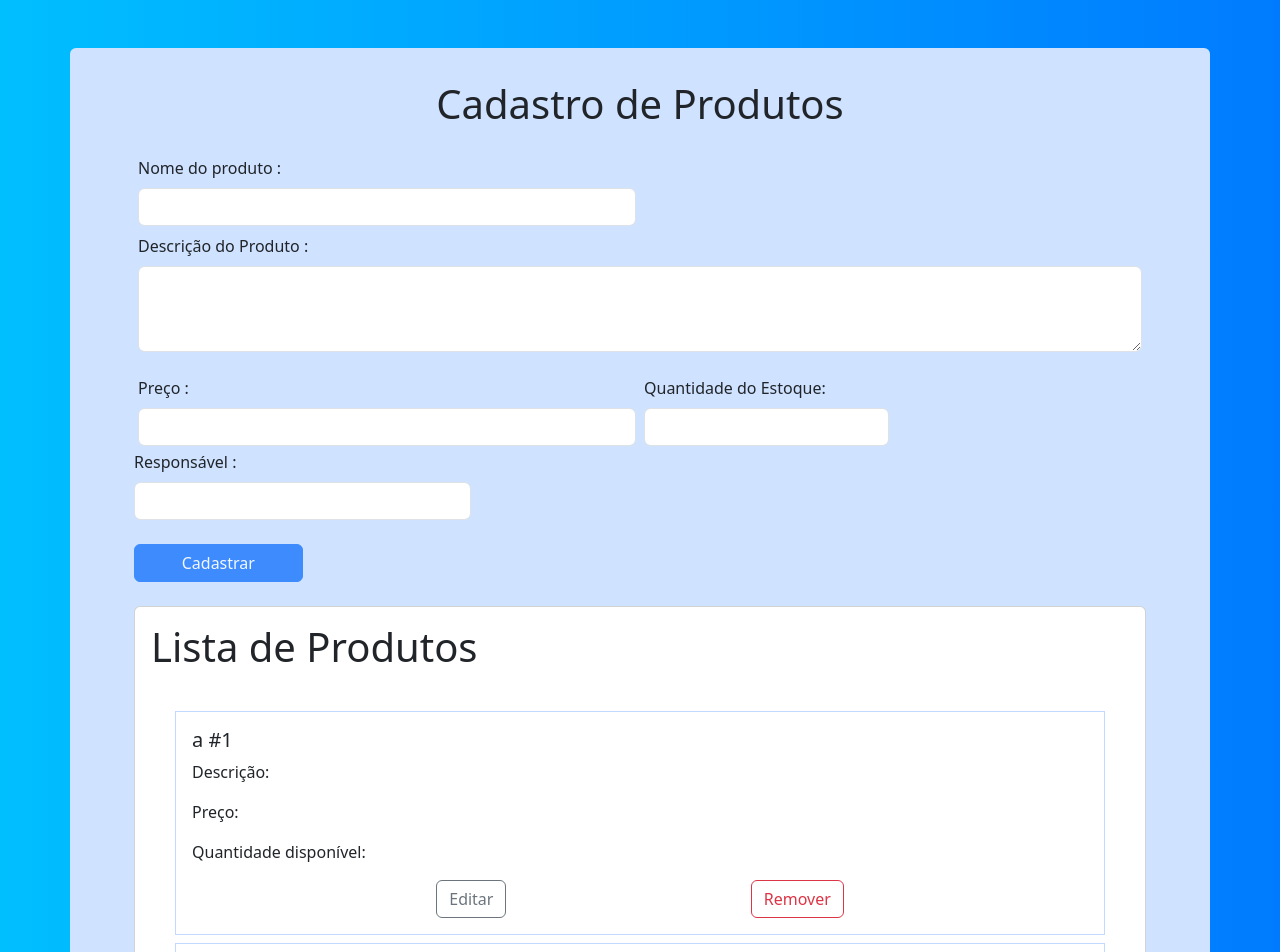
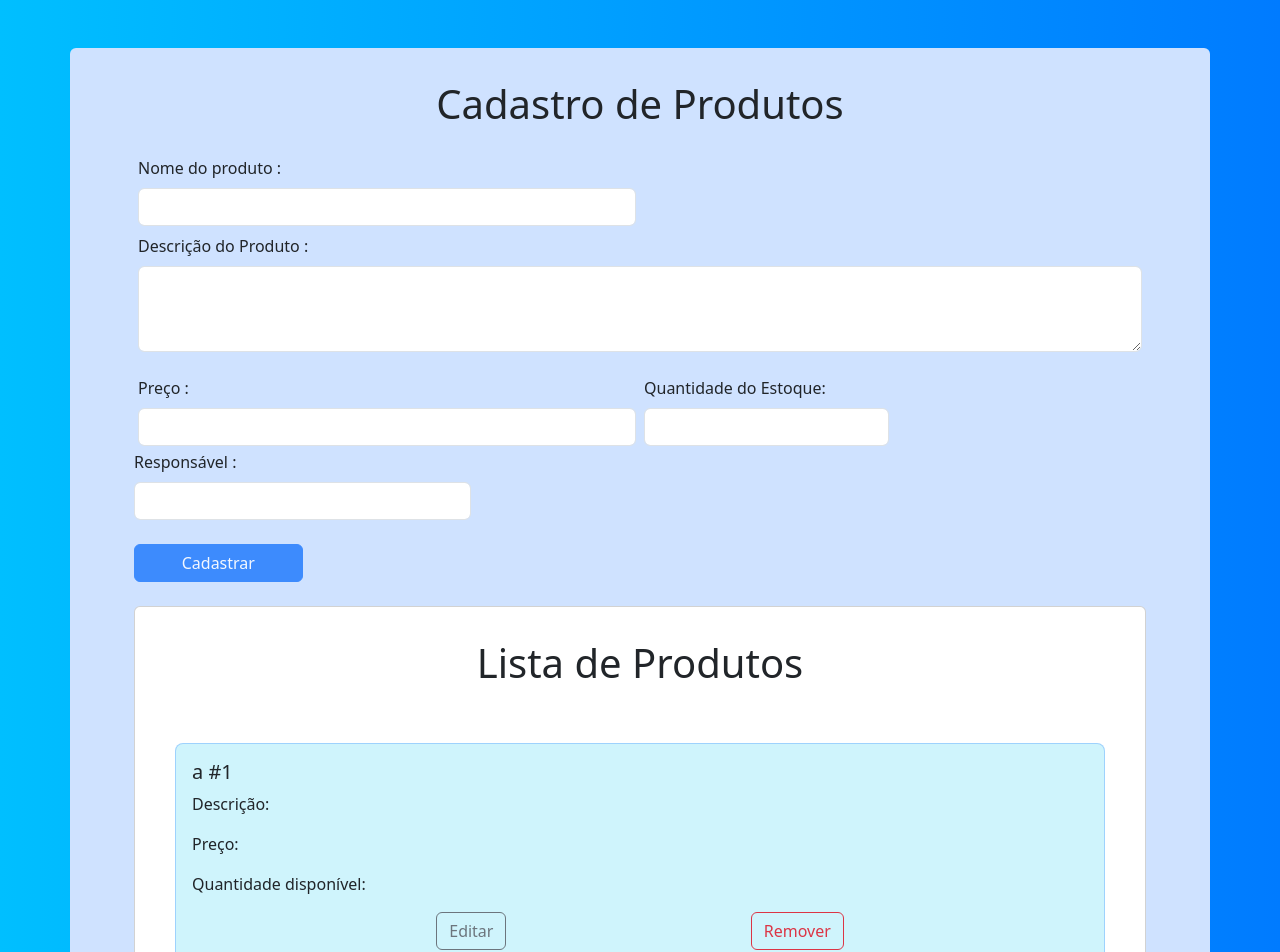
Before and after one commit to rafaelvieiramaximo/Cadastro_Produtos, an Angular app: page / in a window 1280 px wide. Shown: the top 952 px of the page. Built offline with nearby package versions, Linux system fonts and the light colour scheme; data requests are answered from the project's data file.

Commit message:
:shipit:Styles

```diff
--- a/src/app/cadatros/cadatros.component.html
+++ b/src/app/cadatros/cadatros.component.html
@@ -33,12 +33,11 @@
         <div class="vstack gap-2 col-md-2 py-4">
             <button type="button" class="btn btn-primary opacity-75" (click)="save()">Cadastrar</button>
         </div>
-
         <div class="card" *ngIf="products.length > 0">
             <div class="card-body mb-5">
-                <h1> Lista de Produtos</h1>
+                <h1 class="text-center mt-3"> Lista de Produtos</h1>
                 <br>
-                <div *ngFor="let p of products" class="border border-primary p-3 mt-2 mx-4 border-opacity-25" >
+                <div *ngFor="let p of products" class="border border-primary p-3 my-4 mx-4 border-opacity-25 rounded-3 bg-info-subtle ">
                     <h5 class="card-title">{{p.name}} #{{ p.id }}</h5>
                     <p class="card-text">Descrição: {{ p.description }}</p>
                     <p class="card-text">Preço: {{ p.price }}</p>
```
